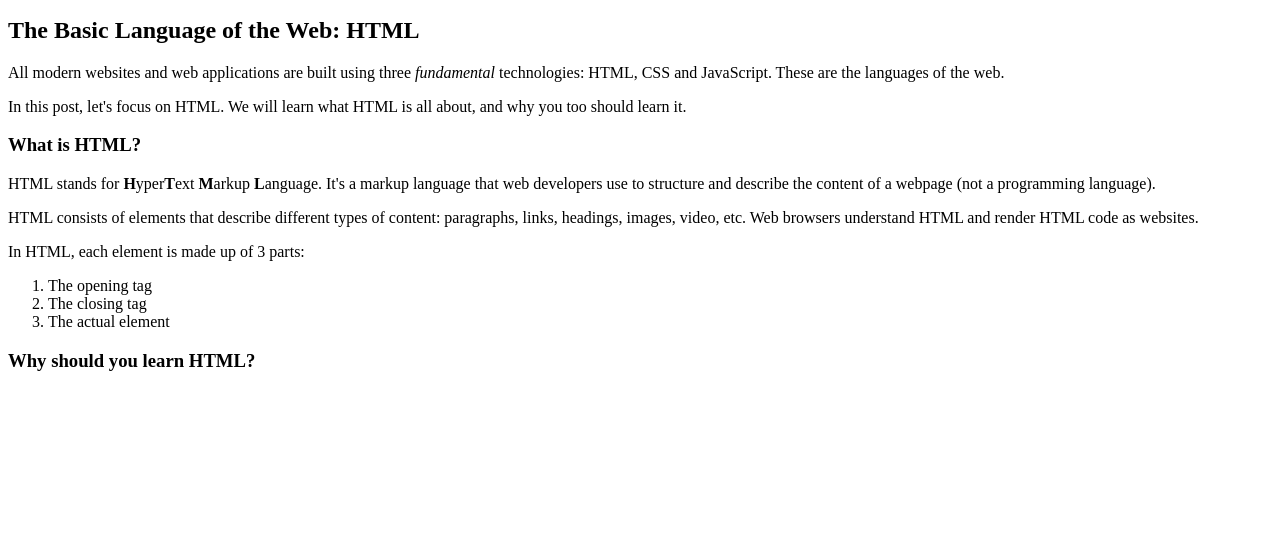
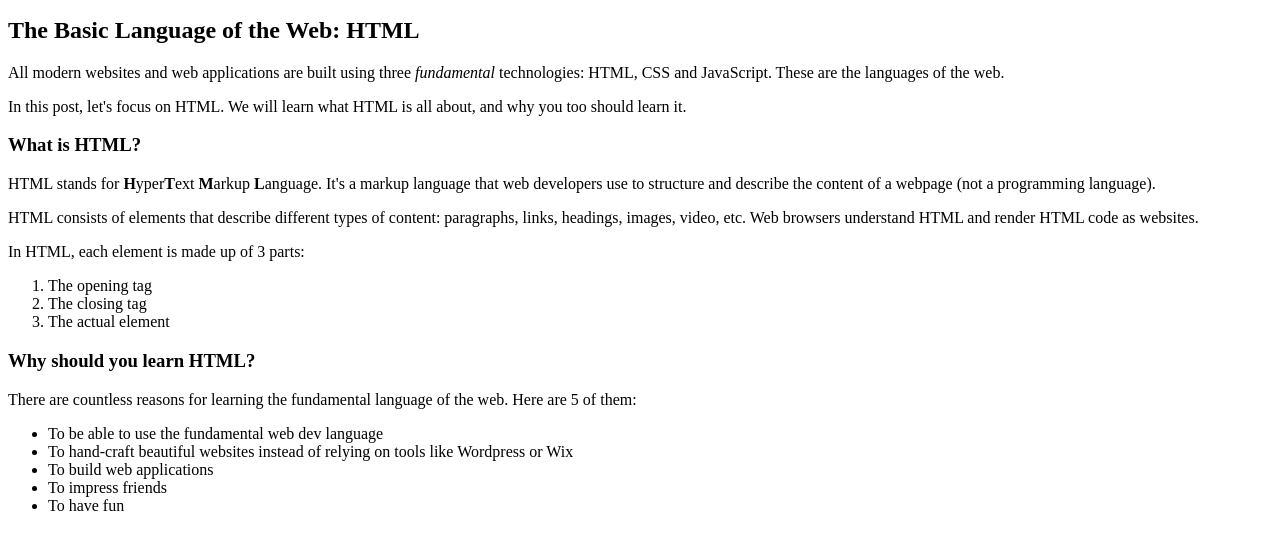
Before and after one commit to Bobstyle23/HTML-CSS, a plain HTML site: page index.html in a window 1280 px wide. Shown: the part 102-652 px from the top of the page. Drawn offline with Linux system fonts and the light colour scheme.

Commit message:
Add some list on learning HTML

```diff
--- a/content.txt
+++ b/content.txt
@@ -16,7 +16,6 @@ The actual element
 You can learn more at the MDN Web Docs.
 
 
-There are countless reasons for learning the fundamental language of the web. Here are 5 of them:
 
 To be able to use the fundamental web dev language
 To hand-craft beautiful websites instead of relying on tools like Worpress or Wix
--- a/index.html
+++ b/index.html
@@ -36,5 +36,19 @@
       <li>The actual element</li>
     </ol>
     <h3>Why should you learn HTML?</h3>
+    <p>
+      There are countless reasons for learning the fundamental language of the
+      web. Here are 5 of them:
+    </p>
+    <ul>
+      <li>To be able to use the fundamental web dev language</li>
+      <li>
+        To hand-craft beautiful websites instead of relying on tools like
+        Wordpress or Wix
+      </li>
+      <li>To build web applications</li>
+      <li>To impress friends</li>
+      <li>To have fun</li>
+    </ul>
   </body>
 </html>
```
